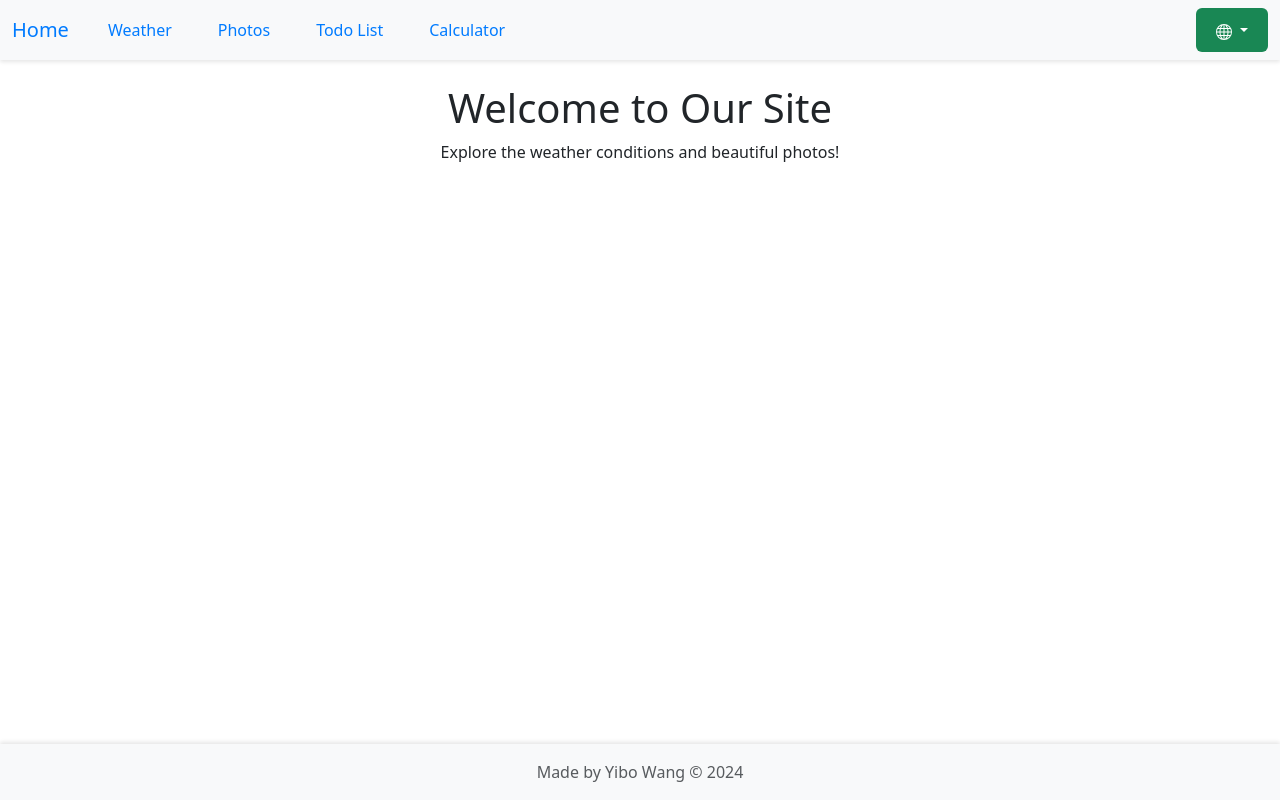
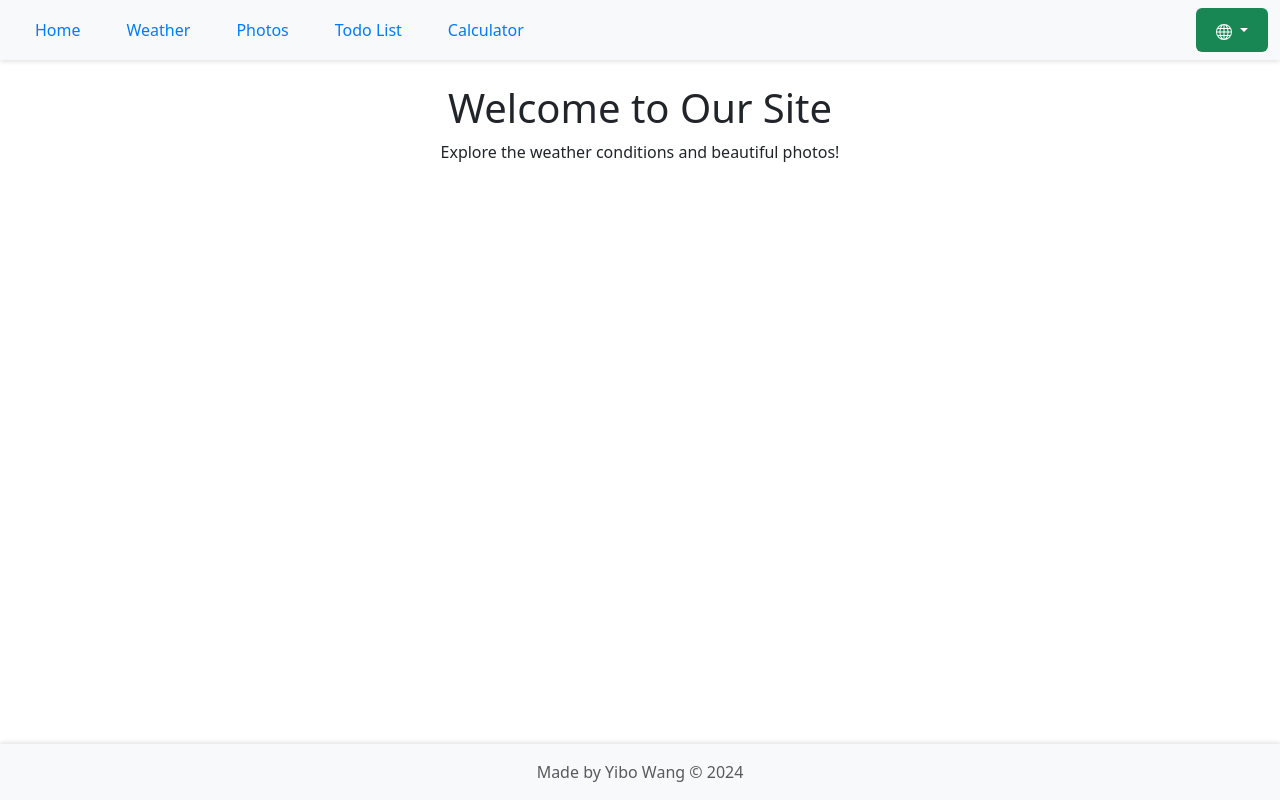
Before and after one commit to Yibo391/Yibo391.github.io, a React (Vite) app: page / in a window 1280 px wide. Built offline with nearby package versions, Linux system fonts and the light colour scheme.

Commit message:
make the switcher button in a proper position

```diff
--- a/src/components/NavBar.jsx
+++ b/src/components/NavBar.jsx
@@ -1,37 +1,42 @@
-import React from 'react';
+import React, { useState } from 'react';
 import { Link } from 'react-router-dom';
-import { useTranslation } from 'react-i18next'; // Import the hook
+import { useTranslation } from 'react-i18next';
 import '../styles/NavBar.css';
-import LanguageSwitcher from './LanguageSwitcher'; // Make sure the path is correct
+import LanguageSwitcher from './LanguageSwitcher';
 
 const NavBar = () => {
-    const { t } = useTranslation(); // Initialize the translation hook
+    const { t } = useTranslation();
+    const [isOpen, setIsOpen] = useState(false);  // State to manage the collapse
+
+    const toggle = () => setIsOpen(!isOpen); // Toggle the state
 
     return (
       <nav className="navbar navbar-expand-lg navbar-light bg-light">
         <div className="container-fluid">
-          <Link className="navbar-brand" to="/">{t('home')}</Link>
-          <button className="navbar-toggler" type="button" data-bs-toggle="collapse" data-bs-target="#navbarNav" aria-controls="navbarNav" aria-expanded="false" aria-label="Toggle navigation">
+          <button className="navbar-toggler" type="button" onClick={toggle} aria-controls="navbarNav" aria-expanded={isOpen} aria-label="Toggle navigation">
             <span className="navbar-toggler-icon"></span>
           </button>
-          <div className="collapse navbar-collapse" id="navbarNav">
+          <div className={`collapse navbar-collapse ${isOpen ? 'show' : ''}`} id="navbarNav">
             <ul className="navbar-nav">
               <li className="nav-item">
-                <Link className="nav-link" to="/weather">{t('weather')}</Link>
+                <Link className="nav-link" to="/" onClick={() => setIsOpen(false)}>{t('home')}</Link>
               </li>
               <li className="nav-item">
-                <Link className="nav-link" to="/photo">{t('photos')}</Link>
+                <Link className="nav-link" to="/weather" onClick={() => setIsOpen(false)}>{t('weather')}</Link>
               </li>
               <li className="nav-item">
-                <Link className="nav-link" to="/todo">{t('todoList')}</Link>
+                <Link className="nav-link" to="/photo" onClick={() => setIsOpen(false)}>{t('photos')}</Link>
               </li>
               <li className="nav-item">
-                <Link className="nav-link" to="/calculator">{t('calculator')}</Link>
+                <Link className="nav-link" to="/todo" onClick={() => setIsOpen(false)}>{t('todoList')}</Link>
+              </li>
+              <li className="nav-item">
+                <Link className="nav-link" to="/calculator" onClick={() => setIsOpen(false)}>{t('calculator')}</Link>
               </li>
             </ul>
-            <div className="ms-auto">
-              <LanguageSwitcher />  {/* Include the LanguageSwitcher in the navbar on the right side */}
-            </div>
+          </div>
+          <div className="ms-auto">
+            <LanguageSwitcher />
           </div>
         </div>
       </nav>
```
